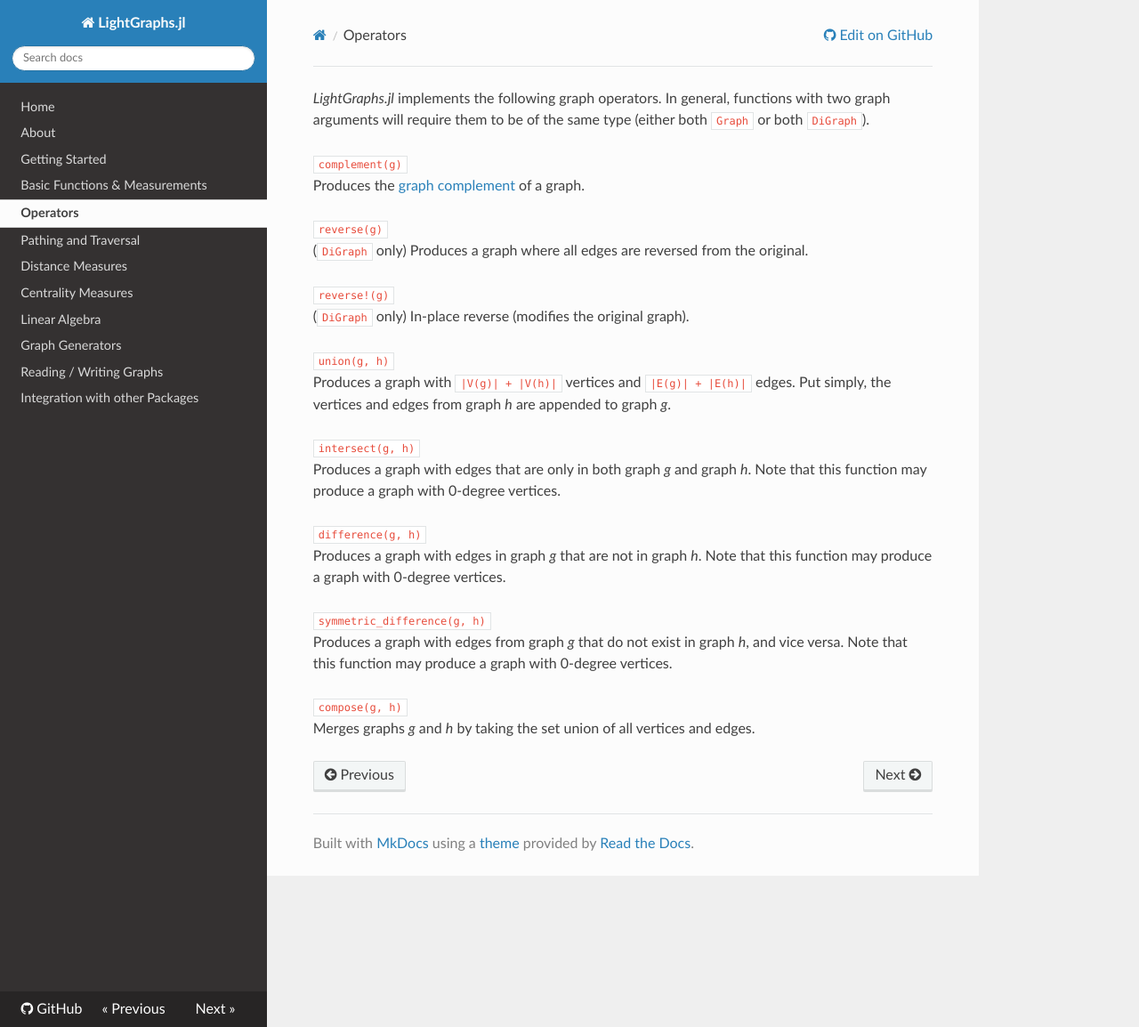
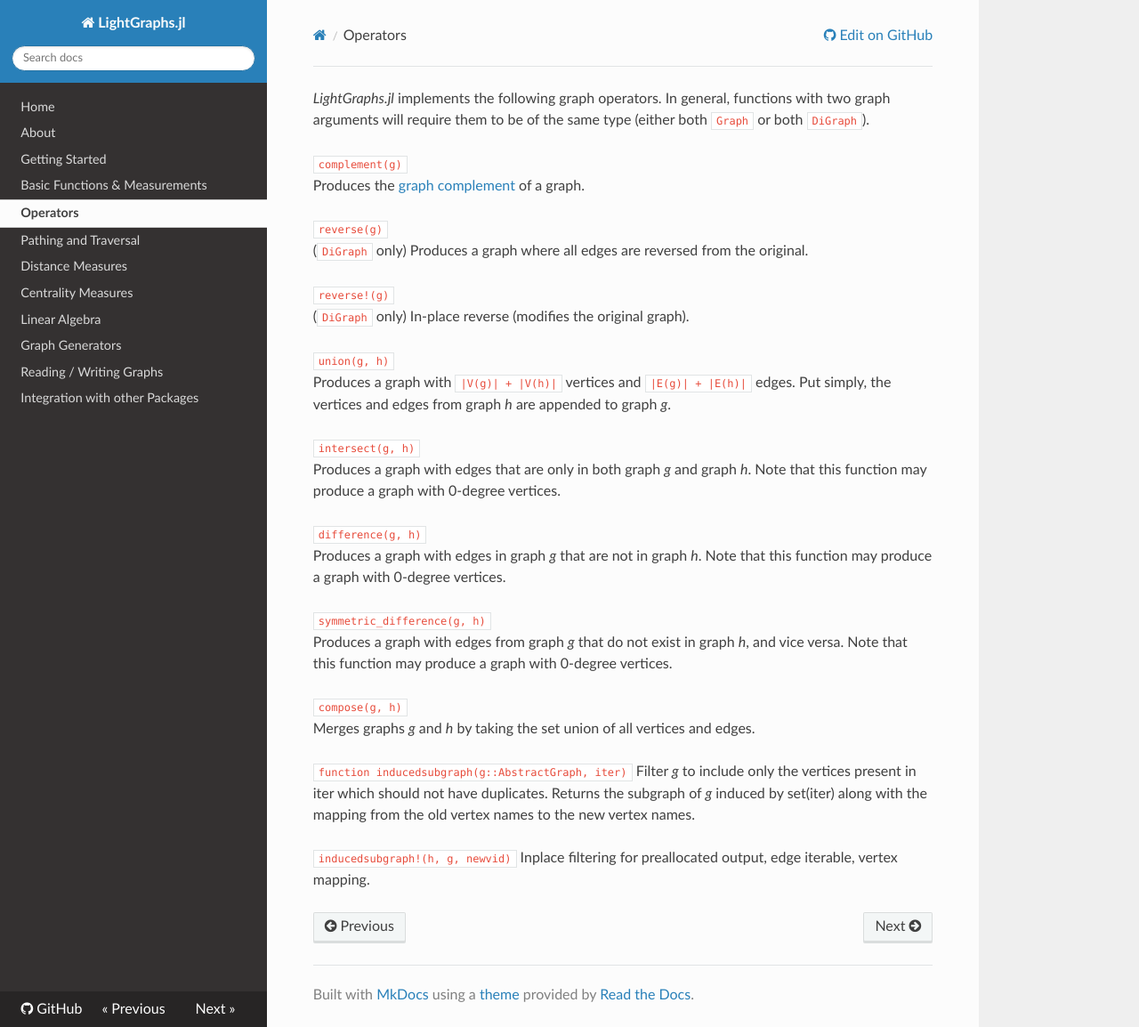
Before and after one commit to sbromberger/LightGraphs.jl, an MkDocs documentation site: the page built from doc/operators.md, in a window 1280 px wide and 1154 px high. Shown: the whole window at 89% size. Built offline with MkDocs 1.6.1, drawn with Linux system fonts in a browser that asks for light colours; nearby versions of some CDN libraries; old or Windows-style settings are respelled for this version of MkDocs.

Commit message:
update documentation

```diff
--- a/doc/operators.md
+++ b/doc/operators.md
@@ -23,3 +23,10 @@ Produces a graph with edges from graph *g* that do not exist in graph *h*, and v
 
 `compose(g, h)`
 Merges graphs *g* and *h* by taking the set union of all vertices and edges.
+
+`function inducedsubgraph(g::AbstractGraph, iter)`
+Filter *g* to include only the vertices present in iter which should not have duplicates.
+Returns the subgraph of *g* induced by set(iter) along with the mapping from the old vertex names to the new vertex names.
+
+`inducedsubgraph!(h, g, newvid)`
+Inplace filtering for preallocated output, edge iterable, vertex mapping.
```
Also changed, not shown: 2 other files.
